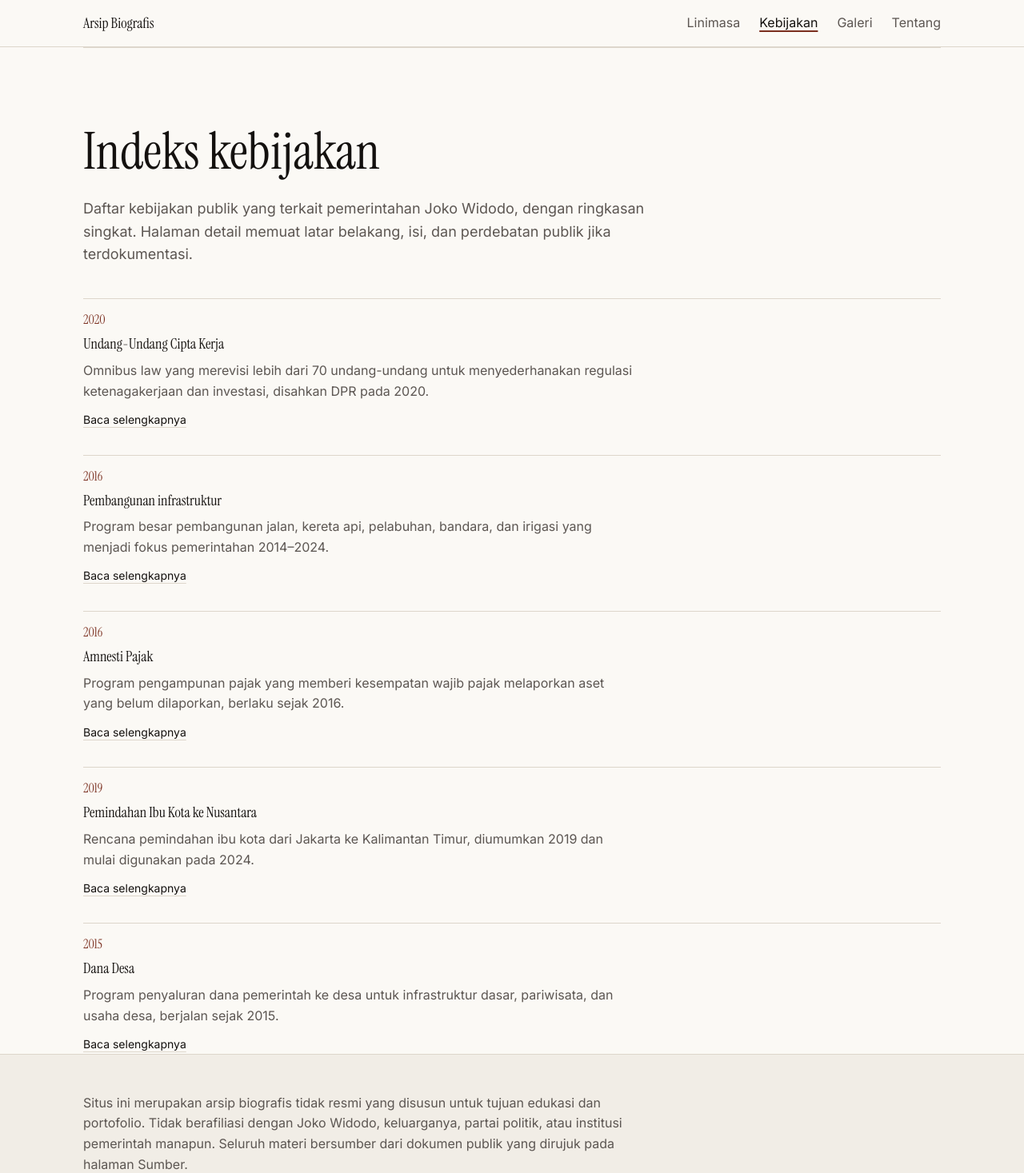
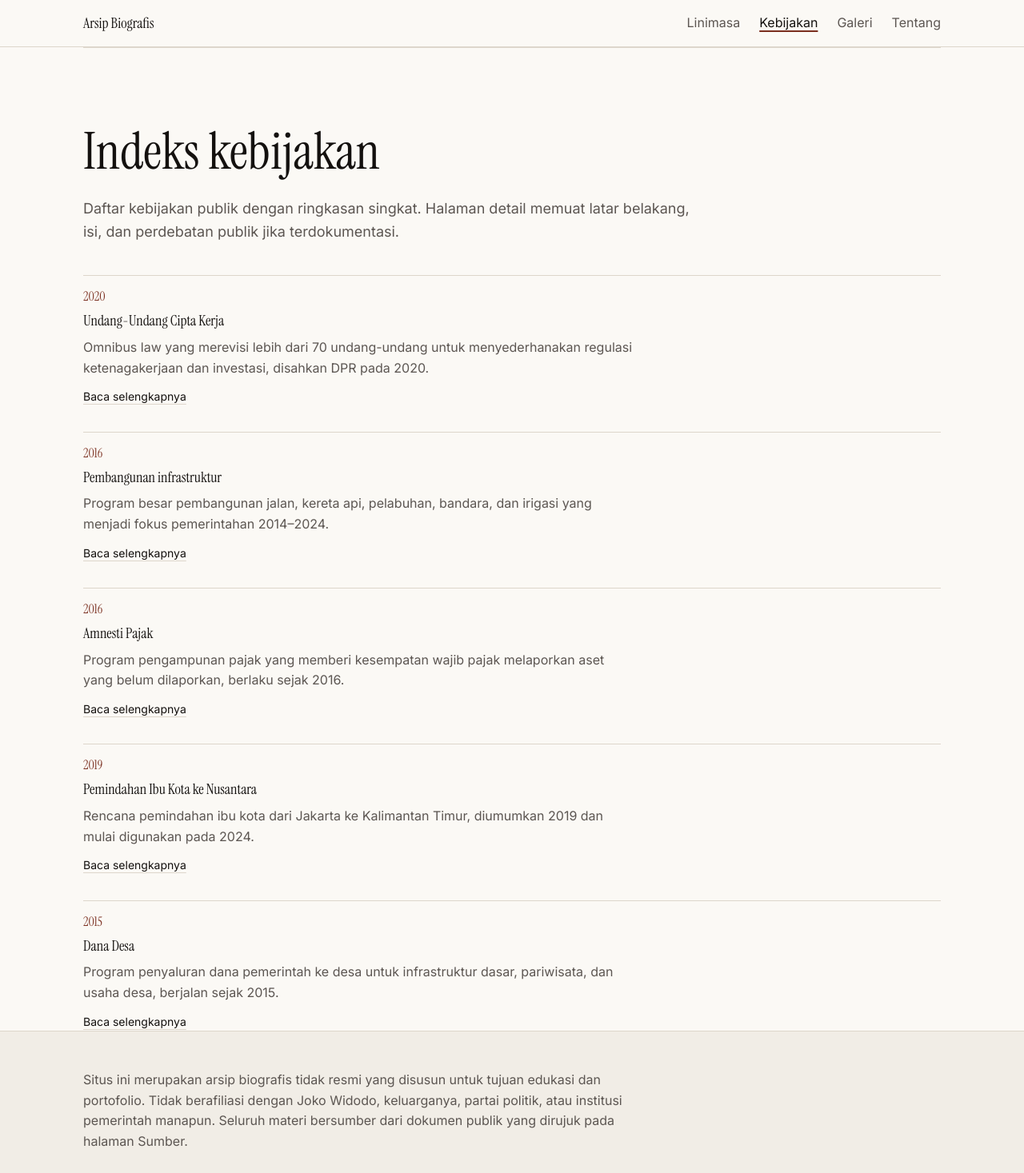
Before and after one commit to pradanafiqih/profile, a Next.js app: page /policies in a window 1280 px wide. Shown: the top 1467 px of the page at 80% size. Built offline with nearby package versions, Linux system fonts and the light colour scheme; no server answers.

Commit message:
fix: make disclaimer and page copy figure-agnostic, guard empty states (#10.1 #10.2)

```diff
--- a/app/about/page.tsx
+++ b/app/about/page.tsx
@@ -32,7 +32,7 @@ export const metadata = buildMetadata({
 const LAST_UPDATED = "2026-08-01";
 
 export default function AboutPage() {
-  const { sources } = getContent();
+  const { sources, figure } = getContent();
 
   return (
     <Container>
@@ -104,8 +104,8 @@ export default function AboutPage() {
           </h2>
           <p className="mt-3">
             Situs ini merupakan arsip biografis tidak resmi yang disusun
-            untuk tujuan edukasi dan portofolio. Tidak berafiliasi dengan
-            Joko Widodo, keluarganya, partai politik, atau institusi
+            untuk tujuan edukasi dan portofolio. Tidak berafiliasi dengan{" "}
+            {figure.name}, keluarganya, partai politik, atau institusi
             pemerintah manapun. Seluruh materi bersumber dari dokumen
             publik yang dirujuk pada bagian Sumber di bawah.
           </p>
--- a/app/page.tsx
+++ b/app/page.tsx
@@ -113,6 +113,7 @@ export default function HomePage() {
       </section>
 
       {/* Pratinjau linimasa (R2.3) */}
+      {timelinePreview.length > 0 ? (
         <section
           aria-labelledby="timeline-preview"
           className="section-rule mt-section-mobile md:mt-section"
@@ -137,8 +138,10 @@ export default function HomePage() {
             ))}
           </div>
         </section>
+      ) : null}
 
       {/* Pratinjau kebijakan (R2.4) */}
+      {policyPreview.length > 0 ? (
         <section
           aria-labelledby="policy-preview"
           className="section-rule mt-section-mobile md:mt-section"
@@ -158,6 +161,7 @@ export default function HomePage() {
             ))}
           </div>
         </section>
+      ) : null}
     </Container>
   );
 }
--- a/app/policies/page.tsx
+++ b/app/policies/page.tsx
@@ -14,7 +14,7 @@ import { PolicyCard } from "@/components/content/policy-card";
 export const metadata = buildMetadata({
   title: "Kebijakan",
   description:
-    "Indeks kebijakan publik yang dirujuk ke pemerintahan Joko Widodo, dengan ringkasan, latar belakang, dan perdebatan.",
+    "Indeks kebijakan publik dengan ringkasan, latar belakang, dan perdebatan.",
   path: "/policies",
 });
 
@@ -34,15 +34,21 @@ export default function PoliciesIndexPage() {
           Indeks kebijakan
         </h1>
         <p className="prose-body mt-6 max-w-prose text-base text-ink-muted">
-          Daftar kebijakan publik yang terkait pemerintahan Joko Widodo,
-          dengan ringkasan singkat. Halaman detail memuat latar
-          belakang, isi, dan perdebatan publik jika terdokumentasi.
+          Daftar kebijakan publik dengan ringkasan singkat. Halaman
+          detail memuat latar belakang, isi, dan perdebatan publik
+          jika terdokumentasi.
         </p>
 
         <div className="mt-section-mobile flex flex-col gap-8 md:mt-10">
-          {policies.map((policy) => (
-            <PolicyCard key={policy.slug} policy={policy} variant="compact" />
-          ))}
+          {policies.length === 0 ? (
+            <p className="prose-body max-w-prose text-sm text-ink-muted">
+              Belum ada kebijakan yang ditambahkan ke arsip ini.
+            </p>
+          ) : (
+            policies.map((policy) => (
+              <PolicyCard key={policy.slug} policy={policy} variant="compact" />
+            ))
+          )}
         </div>
       </section>
     </Container>
--- a/app/timeline/page.tsx
+++ b/app/timeline/page.tsx
@@ -21,7 +21,7 @@ import { RoleLabels } from "@/content/schema";
 export const metadata = buildMetadata({
   title: "Linimasa",
   description:
-    "Urutan kronologis peristiwa karier Joko Widodo, dikelompokkan per periode jabatan.",
+    "Urutan kronologis peristiwa karier, dikelompokkan per periode jabatan.",
   path: "/timeline",
 });
 
--- a/components/layout/site-footer.tsx
+++ b/components/layout/site-footer.tsx
@@ -1,25 +1,28 @@
 import Link from "next/link";
+
+import { getContent } from "@/lib/content";
 
 /*
  * SiteFooter (R6.4, R7.3).
  *
  * Disclaimer ketidakberafiliasian Wajib tampil utuh di setiap
- * halaman (content-integrity.md). Teks disimpan konstan di sini
- * karena merupakan disclaimer kebijakan, bukan string tokoh-spesifik
- * (R10.2): apabila tokoh berganti, disclaimer tidak perlu diubah
- * sepanjang domain sub-situs tetap tidak resmi.
+ * halaman (content-integrity.md). Nama tokoh dibaca dari
+ * `content/figure.ts` (bukan hardcode) agar portabel: mengganti
+ * tokoh = mengganti isi content/ saja, tanpa sentuh komponen
+ * (R10.1, R10.2).
  *
  * Server Component murni.
  */
 
 export function SiteFooter() {
+  const { figure } = getContent();
   return (
     <footer className="border-t border-rule bg-paper-alt">
       <div className="mx-auto w-full max-w-content px-6 py-section-mobile md:py-12">
         <p className="prose-body text-sm text-ink-muted">
           Situs ini merupakan arsip biografis tidak resmi yang disusun
-          untuk tujuan edukasi dan portofolio. Tidak berafiliasi dengan
-          Joko Widodo, keluarganya, partai politik, atau institusi
+          untuk tujuan edukasi dan portofolio. Tidak berafiliasi dengan{" "}
+          {figure.name}, keluarganya, partai politik, atau institusi
           pemerintah manapun. Seluruh materi bersumber dari dokumen
           publik yang dirujuk pada halaman Sumber.
         </p>
```
Lines whose indentation alone changed are shown as unchanged.
